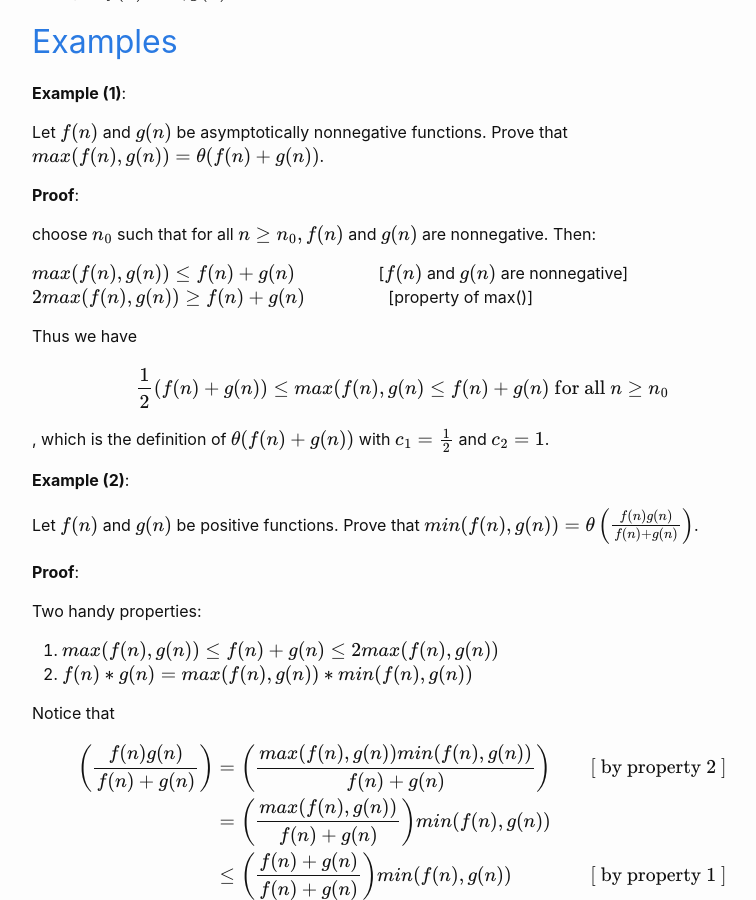
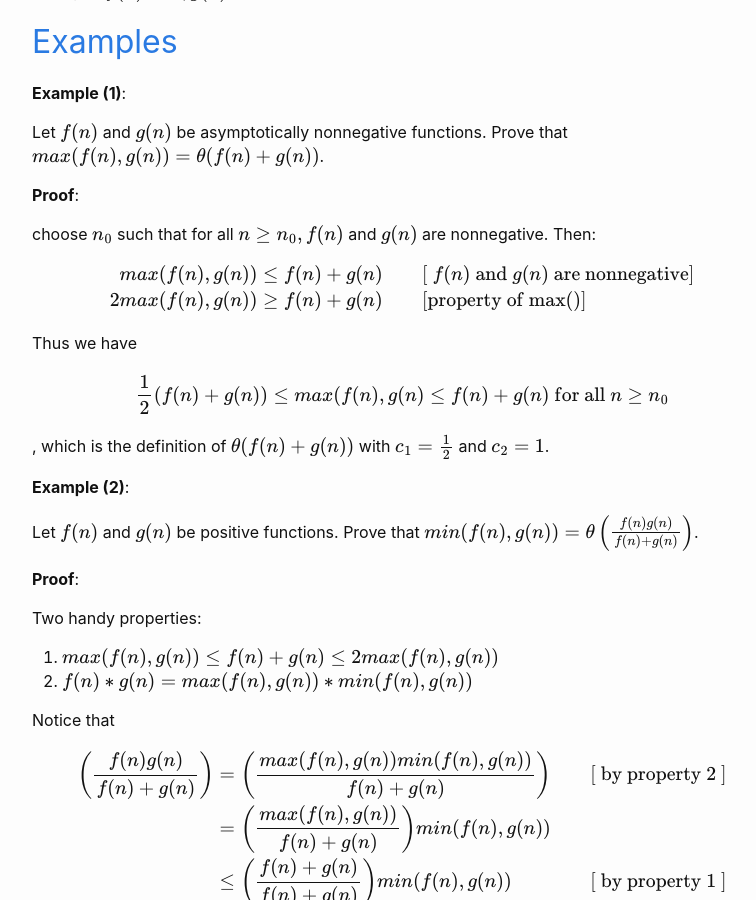
Before and after one commit to x7qiu/x7qiu.github.io, a Jekyll site: the page built from _posts/2019-02-08-Big-On.md, in a window 1280 px wide and 900 px high, scrolled down 1936 px. Shown: the whole window, without its empty margins (238-994 px from the left). Built offline with Jekyll 4.4.1, drawn with Linux system fonts in a browser that asks for light colours; formulas are drawn with MathJax 3.

Commit message:
update on example 1

```diff
--- a/_posts/2019-02-08-Big-On.md
+++ b/_posts/2019-02-08-Big-On.md
@@ -87,8 +87,12 @@ Let $f(n)$ and $g(n)$ be asymptotically nonnegative functions. Prove that $max(f
 
 choose $n_0$ such that for all $n \ge n_0, f(n)$ and $g(n)$ are nonnegative. Then:
 
-$max(f(n), g(n)) \le f(n) + g(n) \qquad \qquad$     [$f(n)$ and $g(n)$ are nonnegative]
-$2max(f(n), g(n)) \ge f(n) + g(n) \qquad \qquad$    [property of max()]
+$$
+\begin{align}
+max(f(n), g(n)) & \le f(n) + g(n) &&\text{[ $f(n)$ and $g(n)$ are nonnegative]} \\
+2max(f(n), g(n)) & \ge f(n) + g(n) &&\text{[property of max()]}
+\end{align}
+$$
 
 Thus we have
 
```
